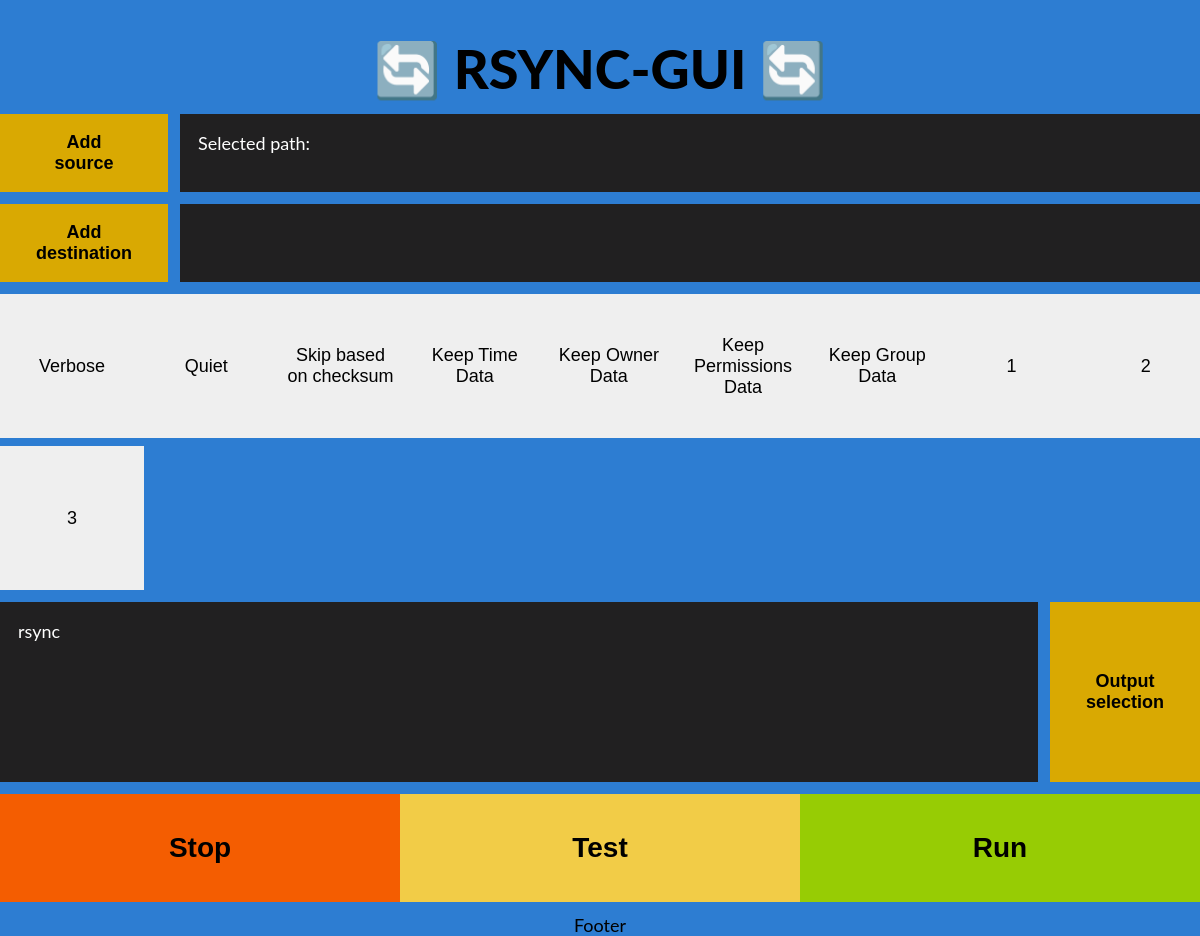
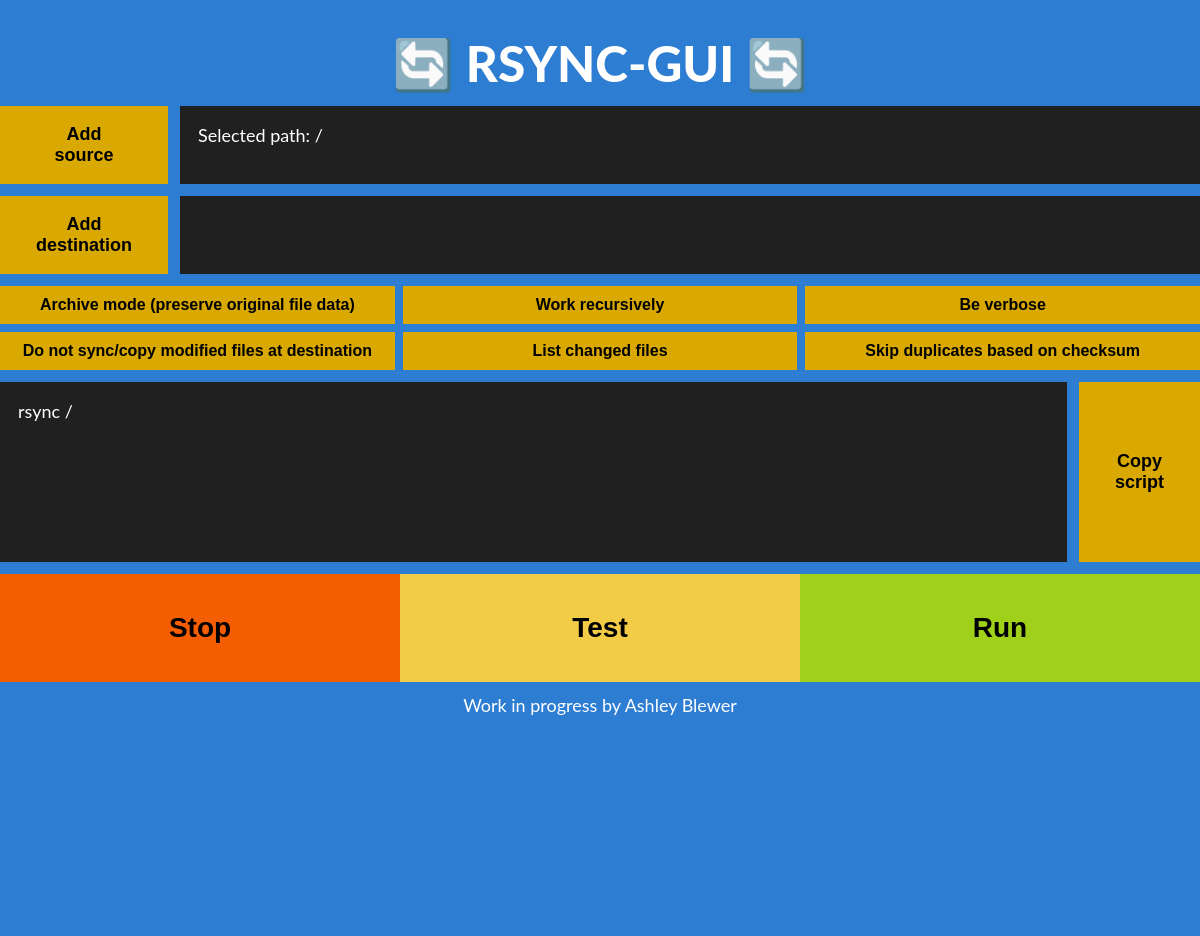
Before and after one commit to ablwr/rsync-gui, an Electron app: page index.html in a window 1200 px wide. Both pictures are taken after a click on the button "Add source". After the commit the page ends 800 px from the top, so only its background shows below. Drawn offline with Linux system fonts and the light colour scheme; no server answers.

Commit message:
Add specific, useful flags and give meaning

```diff
--- a/css/css.css
+++ b/css/css.css
@@ -1,4 +1,3 @@
-
 body {
   background-color: #2d7dd2;
   color: black;
@@ -13,7 +12,7 @@ body {
 #layout {
   display: grid;
   grid-template-columns: 1fr;
-  grid-template-rows:repeat(6, 0.25fr) 0.1;
+  grid-template-rows:repeat(5, 0.25fr) 0.1;
   grid-gap: 12px;
 }
 
@@ -23,10 +22,6 @@ body {
 
 #title, #directories, #output, #actions, #footer {
   align-self: stretch;
-}
-
-#footer {
-  text-align: center;
 }
 
 /* Subgrid Layouts */
@@ -40,7 +35,7 @@ body {
 
 #options {
   display: inline-grid;
-  grid-template-columns: repeat(auto-fit, minmax(120px, 1fr));
+  grid-template-columns: 1fr 1fr 1fr;
   grid-gap: 8px;
 }
 
@@ -57,9 +52,11 @@ body {
 }
 
 /* Styling  */
+
 #title > h1 {
-  font-size: 3em;
+  font-size: 2.75em;
   font-weight: 800;
+  color: white;
   text-transform: uppercase;
   text-align: center;
   padding: 0px;
@@ -106,14 +103,15 @@ h2 {
 }
 
 #options button {
-  width: 8em;
-  height: 8em;
-  background-color: #EFEFEF;
+  width: auto;
+  height: auto;
+  background-color: #d9a902;
   border: 0px solid transparent;
   overflow: visible;
   text-align: center;
-  font-size: 18px;
-  padding: 18px;
+  font-size: 16px;
+  font-weight: 800;
+  padding: 10px;
 }
 
 #options > button:hover {
@@ -138,5 +136,10 @@ h2 {
 
 #actions > #run {
   color: black;
-  background-color: #97cc04;
+  background-color: #a0d01a;
 }
+
+#footer {
+  text-align: center;
+  color: white;
+}
--- a/index.html
+++ b/index.html
@@ -16,28 +16,24 @@
       <span id="selected-dest"></span>
     </section>
     <section id="options">
-      <button value="" name="verbose" id="v">Verbose</button>
-      <button value="" name="quiet" id="q">Quiet</button>
-      <button value="" name="checksum" id="c">Skip
-        based on checksum</button>
-      <button value="" name="keepTime" id="t">Keep Time Data</button>
-      <button value="" name="keepOwner" id="o">Keep Owner Data</button>
-      <button value="" name="keepPermissions" id="p">Keep Permissions Data</button>
-      <button value="" name="keepGroup" id="g">Keep Group Data</button>
-      <button>1</button>
-      <button>2</button>
-      <button>3</button>
+      <button value="" name="arv" id="a">Archive mode (preserve original file
+      data)</button>
+      <button value="" name="arv" id="r">Work recursively</button>
+      <button value="" name="arv" id="v">Be verbose</button>
+      <button value="" name="quiet" id="u">Do not sync/copy modified files at destination</button>
+      <button value="" name="verbose" id="i">List changed files</button>
+      <button value="" name="checksum" id="c">Skip duplicates based on checksum</button>
     </section>
     <section id="output">
     <p id="showScript">rsync</p>
-    <button>Output selection</button>
+    <button id="copyScript">Copy script</button>
     </section>
     <section id="actions">
       <button id="stop">Stop</button>
       <button id="test">Test</button>
       <button id="run">Run</button>
     </section>
-    <footer id="footer"><span>Footer</span></footer>
+    <footer id="footer"><span>Work in progress by Ashley Blewer</span></footer>
     <script src="js/js.js"></script>
   </body>
 </html>
--- a/js/js.js
+++ b/js/js.js
@@ -1,10 +1,27 @@
 const { dialog } = require('electron').remote
+const { exec } = require('child_process');
+
+function execute(command, callback) {
+  exec(command, (error, stdout, stderr) => {
+    callback(stdout);
+  });
+};
+
+document.getElementById("run").addEventListener("click", (e) => {
+  // dryrun until I feel good about the stop button working
+  script = document.getElementById('showScript').innerText
+  console.log(script)
+  execute(script, (output) => {
+    console.log(output);
+  });
+})
+
 
 // scriptBuilder
 
 let scriptParts = {
   rsync: "rsync",
-  flags: "", // if empty add -, or add at end
+  flags: "",
   sourceServer: "",
   source: "",
   destServer: "",
@@ -19,19 +36,21 @@ function scriptBuilder(scriptParts) {
 const buttons = document.querySelectorAll('#options button')
 buttons.forEach(function (b, i){
   b.addEventListener("click", (e) => {
-    console.log("click")
     if (!scriptParts.flags) { scriptParts.flags += "-" }
     if (!b.value) {
       scriptParts.flags += b.id
       b.value = "checked"
+      b.style = "background-color: #a0d01a;"
     } else if (b.value = "checked") {
       scriptParts.flags = scriptParts.flags.replace(b.id,'')
       b.value = ""
+      b.style = "background-color: #d9a902;"
     }
     if (scriptParts.flags == "-") { scriptParts.flags = "" }
     scriptBuilder(scriptParts)
   })
 })
+
 
 // Selecting places
 
@@ -42,6 +61,7 @@ selectSourceBtn.addEventListener("click", (event) => {
   selectedSource = dialog.showOpenDialog({
     properties: ['openDirectory']
   });
+  selectedSource += "/"
   document.getElementById('selected-source').innerHTML = `Selected path: ${selectedSource}`
   scriptParts.source = selectedSource
   scriptBuilder(scriptParts)
--- a/main.js
+++ b/main.js
@@ -10,7 +10,7 @@ function createWindow () {
   // Create the browser window.
   mainWindow = new BrowserWindow({
     width: 1200,
-    height: 600,
+    height: 800,
     webPreferences: {
       preload: path.join(__dirname, 'preload.js'),
       nodeIntegration: true,
@@ -21,7 +21,7 @@ function createWindow () {
   mainWindow.loadFile('index.html')
 
   // Open the DevTools.
-  mainWindow.webContents.openDevTools()
+  // mainWindow.webContents.openDevTools()
 
   // Emitted when the window is closed.
   mainWindow.on('closed', function () {
```
Also changed, not shown: README.md.
